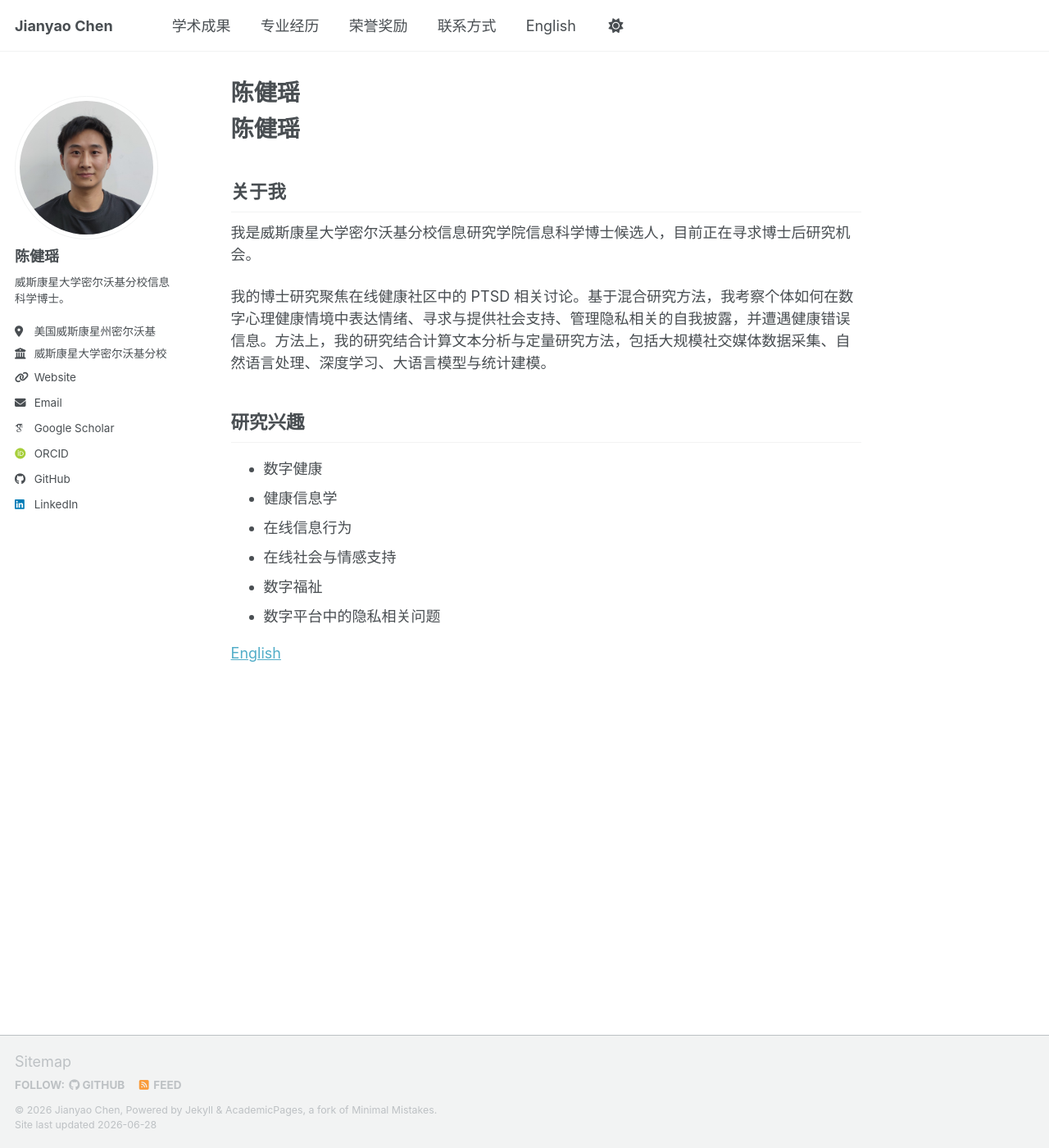
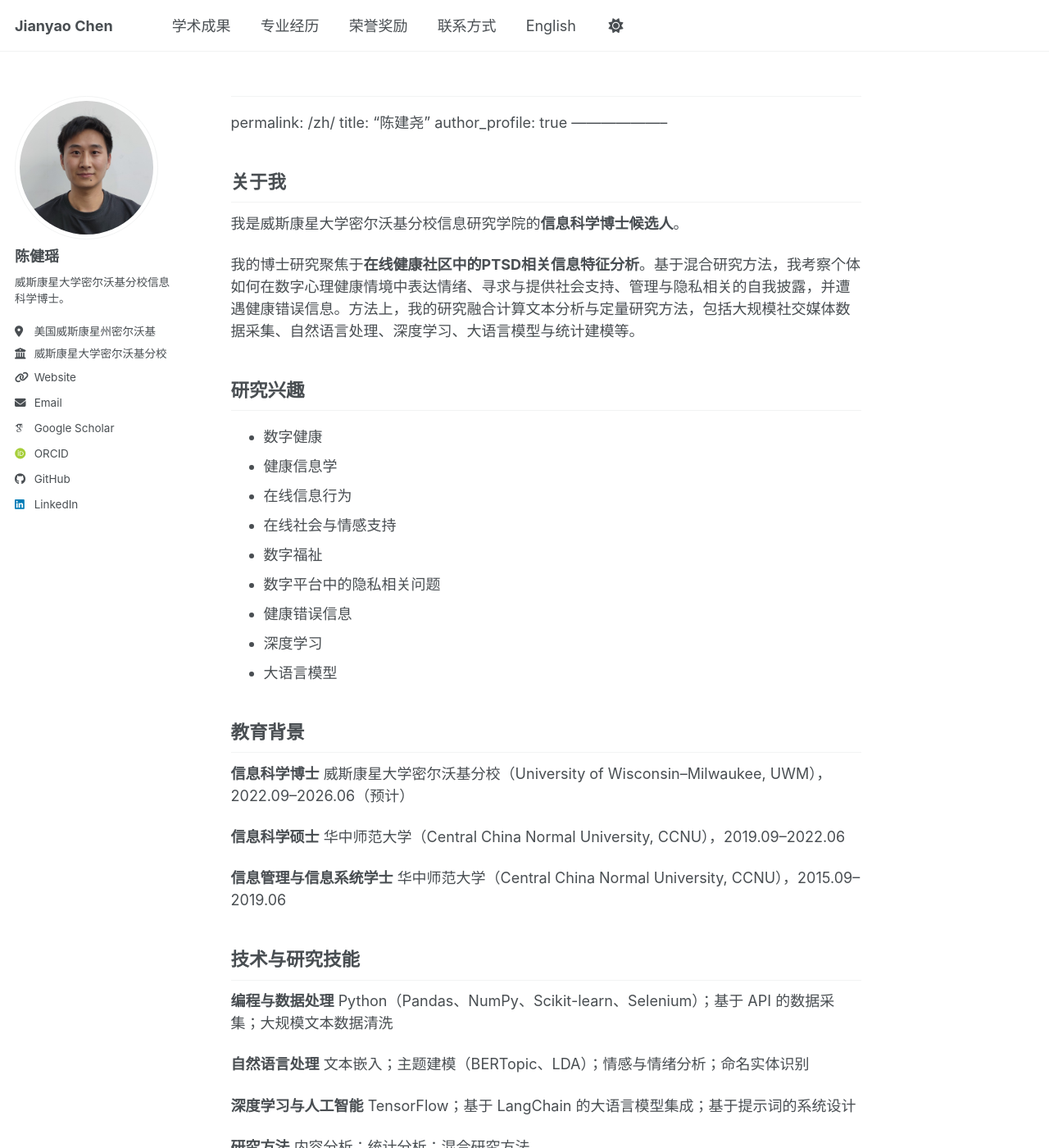
Before and after one commit to JianyaoChen/JianyaoChen.github.io, a Jekyll site: the page built from zh/index.md, in a window 1280 px wide and 1400 px high. Shown: the whole window at 82% size. Built offline with Jekyll 4.4.1, drawn with Linux system fonts in a browser that asks for light colours; some web fonts are replaced; a script bundle is joined from its source files by our own code; library files that are not in the unit come from our copies.

Commit message:
Update index.md

```diff
--- a/zh/index.md
+++ b/zh/index.md
@@ -1,24 +1,48 @@
 ---
 permalink: /zh/
-title: "陈健瑶"
+title: "陈建尧"
 author_profile: true
----
-
-# 陈健瑶
+--------------------
 
 ## 关于我
 
-我是威斯康星大学密尔沃基分校信息研究学院信息科学博士候选人，目前正在寻求博士后研究机会。
+我是威斯康星大学密尔沃基分校信息研究学院的**信息科学博士候选人**。
 
-我的博士研究聚焦在线健康社区中的 PTSD 相关讨论。基于混合研究方法，我考察个体如何在数字心理健康情境中表达情绪、寻求与提供社会支持、管理隐私相关的自我披露，并遭遇健康错误信息。方法上，我的研究结合计算文本分析与定量研究方法，包括大规模社交媒体数据采集、自然语言处理、深度学习、大语言模型与统计建模。
+我的博士研究聚焦于**在线健康社区中的PTSD相关信息特征分析**。基于混合研究方法，我考察个体如何在数字心理健康情境中表达情绪、寻求与提供社会支持、管理与隐私相关的自我披露，并遭遇健康错误信息。方法上，我的研究融合计算文本分析与定量研究方法，包括大规模社交媒体数据采集、自然语言处理、深度学习、大语言模型与统计建模等。
 
 ## 研究兴趣
 
-- 数字健康
-- 健康信息学
-- 在线信息行为
-- 在线社会与情感支持
-- 数字福祉
-- 数字平台中的隐私相关问题
+* 数字健康
+* 健康信息学
+* 在线信息行为
+* 在线社会与情感支持
+* 数字福祉
+* 数字平台中的隐私相关问题
+* 健康错误信息
+* 深度学习
+* 大语言模型
 
-[English](/)
+## 教育背景
+
+**信息科学博士**
+威斯康星大学密尔沃基分校（University of Wisconsin–Milwaukee, UWM），2022.09–2026.06（预计）
+
+**信息科学硕士**
+华中师范大学（Central China Normal University, CCNU），2019.09–2022.06
+
+**信息管理与信息系统学士**
+华中师范大学（Central China Normal University, CCNU），2015.09–2019.06
+
+## 技术与研究技能
+
+**编程与数据处理**
+Python（Pandas、NumPy、Scikit-learn、Selenium）；基于 API 的数据采集；大规模文本数据清洗
+
+**自然语言处理**
+文本嵌入；主题建模（BERTopic、LDA）；情感与情绪分析；命名实体识别
+
+**深度学习与人工智能**
+TensorFlow；基于 LangChain 的大语言模型集成；基于提示词的系统设计
+
+**研究方法**
+内容分析；统计分析；混合研究方法
```
